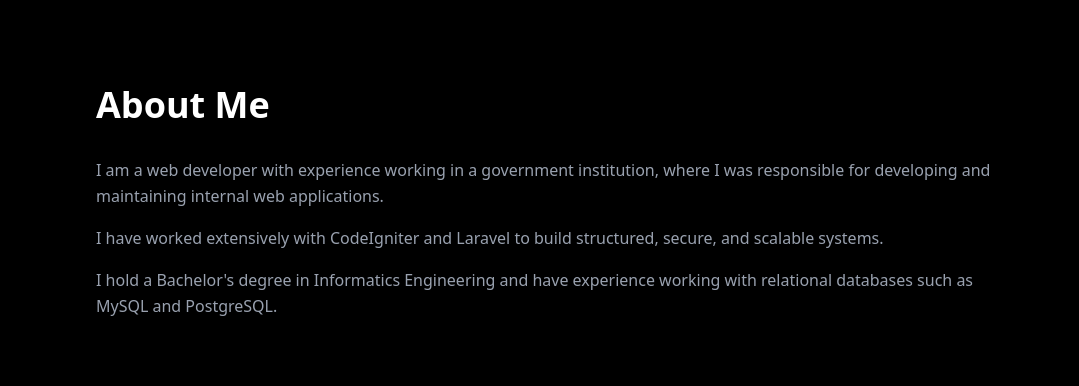
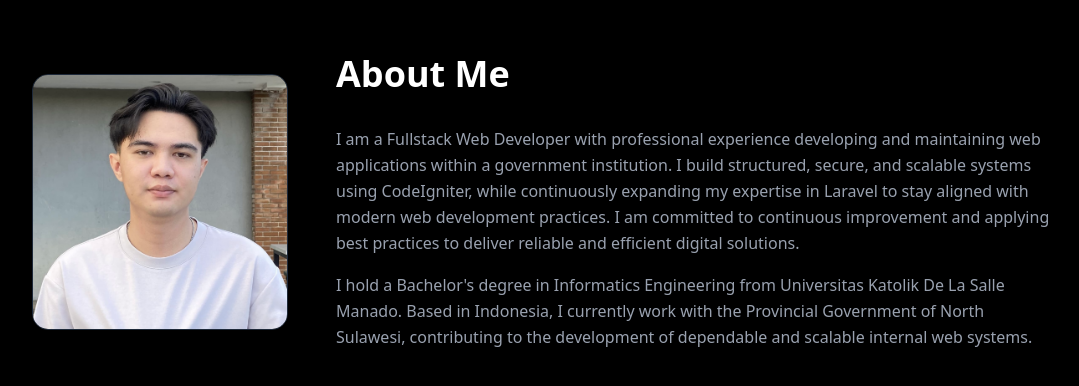
Before and after one commit to devchristov/portfolio, a React (Vite) app: page / in a window 1280 px wide. Shown: the part 998-1384 px from the top of the page, without its empty margins (96-1175 px from the left). Built offline with nearby package versions, Linux system fonts and the light colour scheme.

Commit message:
Update foto

```diff
--- a/src/sections/About.jsx
+++ b/src/sections/About.jsx
@@ -1,28 +1,41 @@
+import profile from "../assets/IMG_9396.JPG";
+
 function About() {
   return (
     <section
       id="about"
       className="fade-section min-h-screen bg-black text-white px-6 flex items-center"
     >
-      <div className="max-w-4xl mx-auto">
-        <h2 className="text-4xl font-bold mb-8">About Me</h2>
+      <div className="max-w-5xl mx-auto flex flex-col md:flex-row items-center gap-12">
+        <div className="w-52 h-52 md:w-64 md:h-64 flex-shrink-0">
+          <img
+            src={profile}
+            alt="Profile Photo"
+            className="w-full h-full object-cover rounded-2xl shadow-xl border border-gray-800"
+          />
+        </div>
 
-        <p className="text-gray-400 leading-relaxed">
-          I am a web developer with experience working in a government
-          institution, where I was responsible for developing and maintaining
-          internal web applications.
-        </p>
+        <div>
+          <h2 className="text-4xl font-bold mb-8">About Me</h2>
 
-        <p className="text-gray-400 leading-relaxed mt-4">
-          I have worked extensively with CodeIgniter and Laravel to build
-          structured, secure, and scalable systems.
-        </p>
+          <p className="text-gray-400 leading-relaxed">
+            I am a Fullstack Web Developer with professional experience
+            developing and maintaining web applications within a government
+            institution. I build structured, secure, and scalable systems using
+            CodeIgniter, while continuously expanding my expertise in Laravel to
+            stay aligned with modern web development practices. I am committed
+            to continuous improvement and applying best practices to deliver
+            reliable and efficient digital solutions.
+          </p>
 
-        <p className="text-gray-400 leading-relaxed mt-4">
-          I hold a Bachelor's degree in Informatics Engineering and have
-          experience working with relational databases such as MySQL and
-          PostgreSQL.
-        </p>
+          <p className="text-gray-400 leading-relaxed mt-4">
+            I hold a Bachelor's degree in Informatics Engineering from
+            Universitas Katolik De La Salle Manado. Based in Indonesia, I
+            currently work with the Provincial Government of North Sulawesi,
+            contributing to the development of dependable and scalable internal
+            web systems.
+          </p>
+        </div>
       </div>
     </section>
   );
```
Also changed, not shown: src/assets/IMG_9396.JPG (added).
